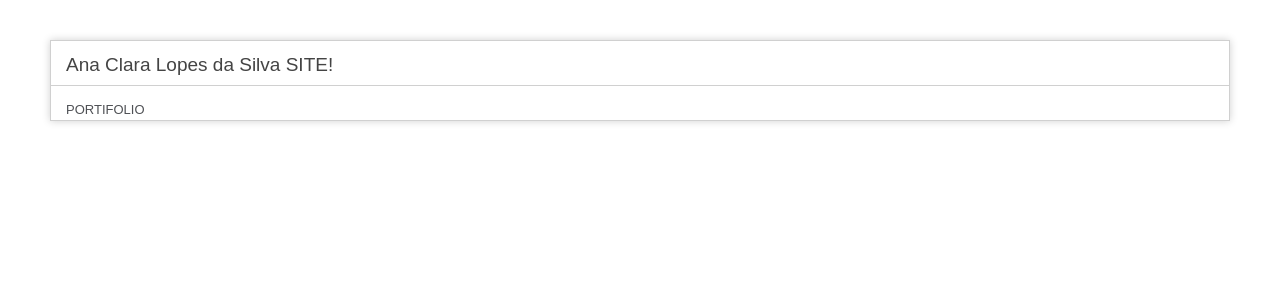
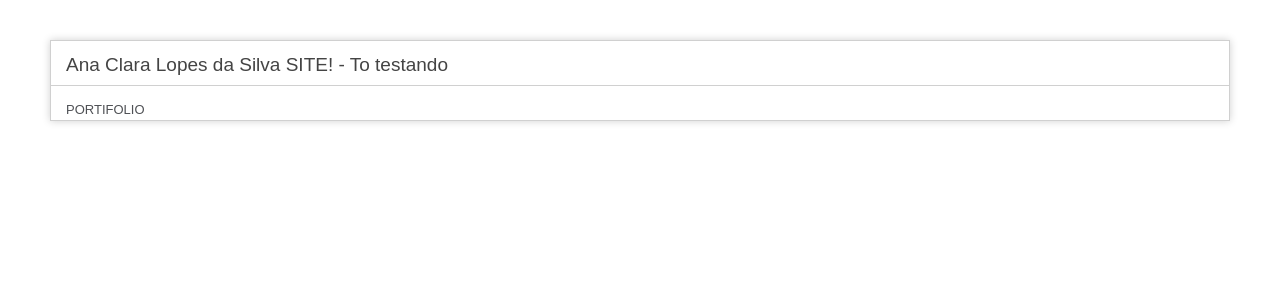
Before and after one commit to aclopessilva/repositorio, a CodeIgniter app: page /database/ in a window 1280 px wide. Shown: the top 300 px of the page. Run offline with CodeIgniter, Linux system fonts and the light colour scheme.

Commit message:
Modificando meu welcome

```diff
--- a/application/views/welcome_message.php
+++ b/application/views/welcome_message.php
@@ -68,7 +68,7 @@ defined('BASEPATH') OR exit('No direct script access allowed');
 <body>
 
 <div id="container">
-	<h1>Ana Clara Lopes da Silva SITE!</h1>
+	<h1>Ana Clara Lopes da Silva SITE! - To testando</h1>
 
 	<div id="body">
 		PORTIFOLIO
```
